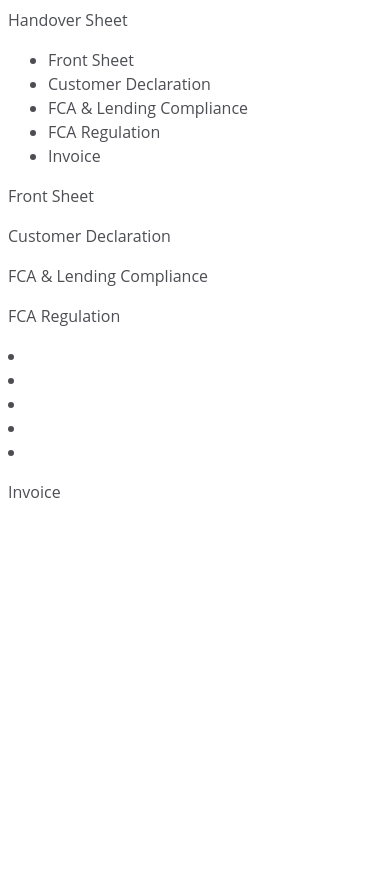
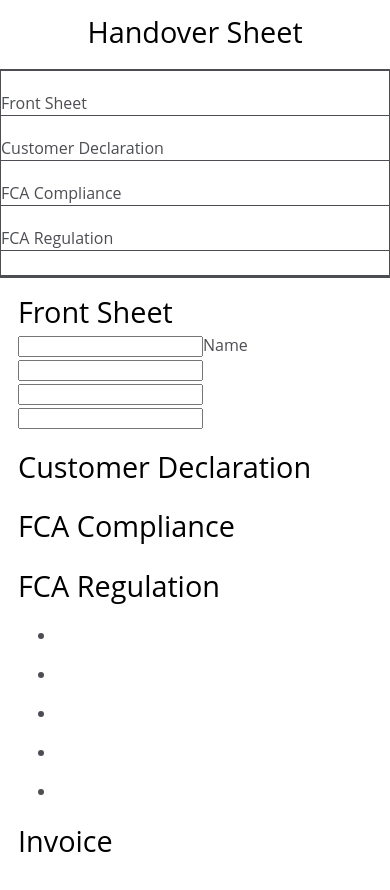
Before and after one commit to JRackhamDev/Handover-Sheet, a plain HTML site: page index.html in a window 390 px wide. Before the commit the page ends 844 px from the top, so only its background shows below. Drawn offline with Linux system fonts and the light colour scheme.

Commit message:
html/css update
Completed basic concept for CSS, still building skeleton for HTML. Content to be filled later.

```diff
--- a/index.html
+++ b/index.html
@@ -11,31 +11,35 @@
         <nav id="navbar">
             <header>Handover Sheet</header>
             <ul>
-                <li><a class="nav-link" href="#Front Sheet"></a>Front Sheet</li>
-                <li><a class="nav-link" href="#Customer Declaration"></a>Customer Declaration</li>
-                <li><a class="nav-link" href="#FCA & Lending Compliance"></a>FCA & Lending Compliance</li>
-                <li><a class="nav-link" href="#FCA Regulation"></a>FCA Regulation</li>
+                <li><a class="nav-link" href="#Front_Sheet"></a>Front Sheet</li>
+                <li><a class="nav-link" href="#Customer_Declaration"></a>Customer Declaration</li>
+                <li><a class="nav-link" href="#FCA_Compliance"></a>FCA Compliance</li>
+                <li><a class="nav-link" href="#FCA_Regulation"></a>FCA Regulation</li>
                 <li><a class="nav-link" href="#Invoice"></a>Invoice</li>
             </ul>
         </nav>
         <main id="main-doc">
-            <section id=front-sheet" class="main-section">
-                <header>Front Sheet</header>
+            <section id="Front_Sheet" class="main-section">
+                <header class="sheet_header">Front Sheet</header>
+                <input type="name" id="exec-name">Name</input>
+                <input type="name" id="cust-name"></input>
+                <input type="text" id="make-model"></input>
+                <Input type="text" id="reg-plate"></Input>
                 <p></p>
                 <p></p>
             </section>
-            <section id="customer-declaration" class="main-section">
-                <header>Customer Declaration</header>
+            <section id="Customer_Declaration" class="main-section">
+                <header class="sheet_header">Customer Declaration</header>
                 <p></p>
                 <p></p>
             </section>
-            <section id="fca-compliance" class="main-section">
-                <header>FCA & Lending Compliance</header>
+            <section id="FCA_Compliance" class="main-section">
+                <header class="sheet_header">FCA Compliance</header>
                 <p></p>
                 <p></p>
             </section>
-            <section id="fca-regulation" class="main-section">
-                <header>FCA Regulation</header>
+            <section id="FCA_Regulation" class="main-section">
+                <header class="sheet_header">FCA Regulation</header>
                 <p></p>
                 <li></li>
                 <li></li>
@@ -44,8 +48,8 @@
                 <li></li>
                 <p></p>
             </section>
-            <section id="invoice" class="main-section">
-                <header>Invoice</header>
+            <section id="Invoice" class="main-section">
+                <header class="sheet_header">Invoice</header>
                 <p></p>
                 <p></p>
             </section>
--- a/styles.css
+++ b/styles.css
@@ -1,7 +1,128 @@
-html, body {
-    min-width: 290px;
-    color: #4d4e53;
-    background-color: #ffffff;
-    font-family: 'Open Sans', Arial, sans-serif;
-    line-height: 1.5;
+html,
+body {
+  min-width: 290px;
+  color: #4d4e53;
+  background-color: #ffffff;
+  font-family: 'Open Sans', Arial, sans-serif;
+  line-height: 1.5;
 }
+
+#navbar {
+  position: fixed;
+  min-width: 290px;
+  top: 0px;
+  left: 0px;
+  width: 300px;
+  height: 100%;
+  border-right: solid;
+  border-color: rgba(0, 22, 22, 0.4);
+}
+
+header {
+  color: black;
+  margin: 10px;
+  text-align: center;
+  font-size: 1.8em;
+  font-weight: thin;
+}
+
+#main-doc header {
+  text-align: left;
+  margin: 0px;
+}
+
+#navbar ul {
+  height: 88%;
+  padding: 0;
+  overflow-y: auto;
+  overflow-x: hidden;
+}
+
+#navbar li {
+  color: #4d4e53;
+  border-top: 1px solid;
+  list-style: none;
+  position: relative;
+  width: 100%;
+}
+
+#navbar a {
+  display: block;
+  padding: 10px 30px;
+  color: #4d4e53;
+  text-decoration: none;
+  cursor: pointer;
+}
+
+#main-doc {
+  position: absolute;
+  margin-left: 310px;
+  padding: 20px;
+  margin-bottom: 110px;
+}
+
+section article {
+  color: #4d4e53;
+  margin: 15px;
+  font-size: 0.96em;
+}
+
+section li {
+  margin: 15px 0px 0px 20px;
+}
+
+code {
+  display: block;
+  text-align: left;
+  white-space: pre-line;
+  position: relative;
+  word-break: normal;
+  word-wrap: normal;
+  line-height: 2;
+  background-color: #f7f7f7;
+  padding: 15px;
+  margin: 10px;
+  border-radius: 5px;
+}
+
+@media only screen and (max-width: 815px) {
+  /* For mobile phones: */
+  #navbar ul {
+    border: 1px solid;
+    height: 207px;
+  }
+
+  #navbar {
+    background-color: white;
+    position: absolute;
+    top: 0;
+    padding: 0;
+    margin: 0;
+    width: 100%;
+    max-height: 275px;
+    border: none;
+    z-index: 1;
+    border-bottom: 2px solid;
+  }
+
+  #main-doc {
+    position: relative;
+    margin-left: 0px;
+    margin-top: 270px;
+  }
+}
+
+@media only screen and (max-width: 400px) {
+  #main-doc {
+    margin-left: -10px;
+  }
+
+  code {
+    margin-left: -20px;
+    width: 100%;
+    padding: 15px;
+    padding-left: 10px;
+    padding-right: 45px;
+    min-width: 233px;
+  }
+}
```
